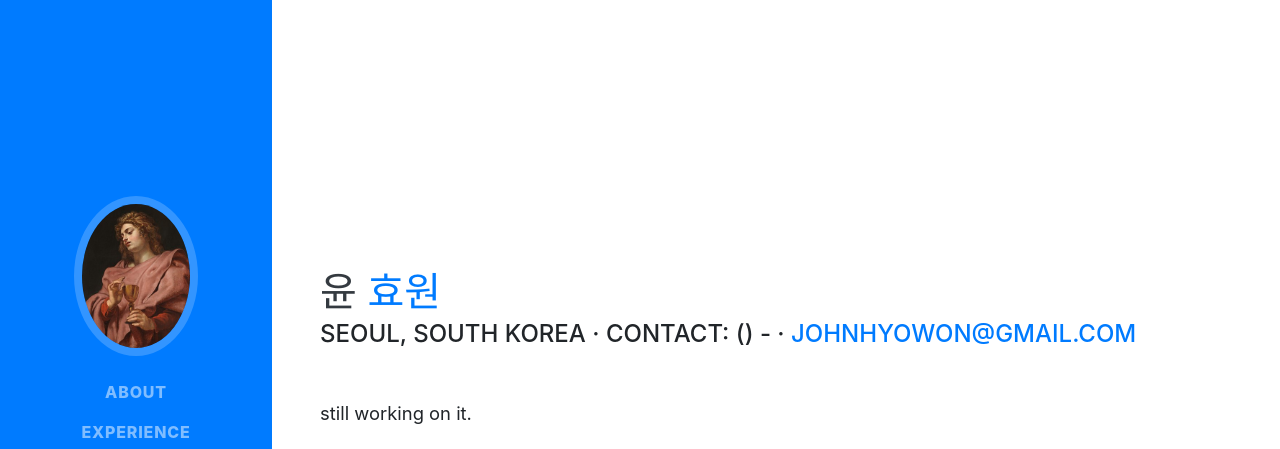
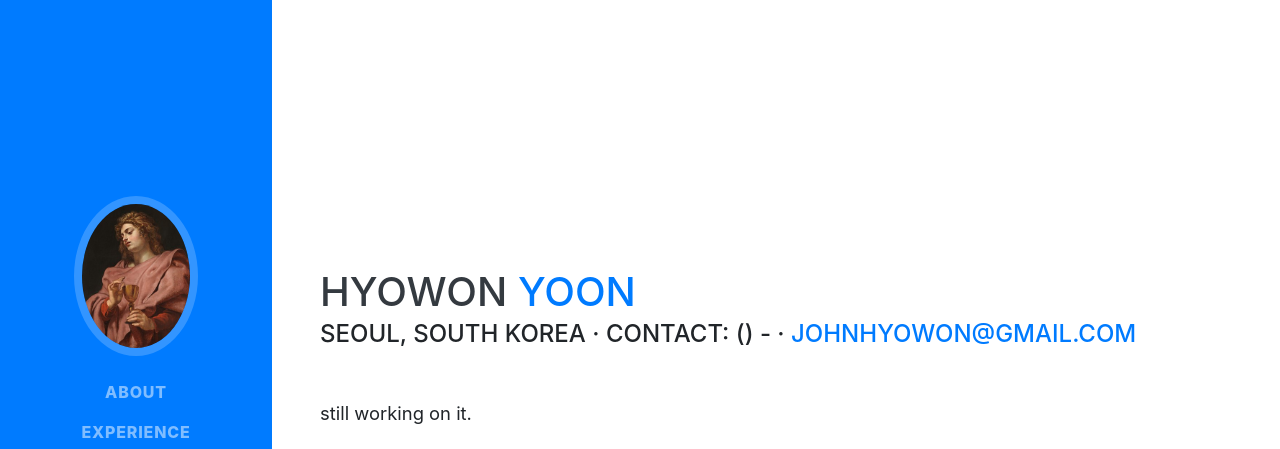
Before and after one commit to JohnEYoon/JohnEYoon.github.io, a website with bundled scripts: page index.html in a window 1280 px wide. Shown: the top 449 px of the page. Built offline with nearby package versions, Linux system fonts and the light colour scheme; a web font is replaced by a local one.

Commit message:
working on itf

```diff
--- a/index.html
+++ b/index.html
@@ -63,8 +63,8 @@
 
     <section class="resume-section p-3 p-lg-5 d-flex align-items-center" id="about">
       <div class="w-100">
-        <h1 class="mb-0">윤
-          <span class="text-primary">효원</span>
+        <h1 class="mb-0">Hyowon
+          <span class="text-primary">Yoon</span>
         </h1>
         <div class="subheading mb-5">Seoul, South Korea · contact: () - ·
           <a href="john:johnhyowon@gmail.com">johnhyowon@gmail.com</a>
```
